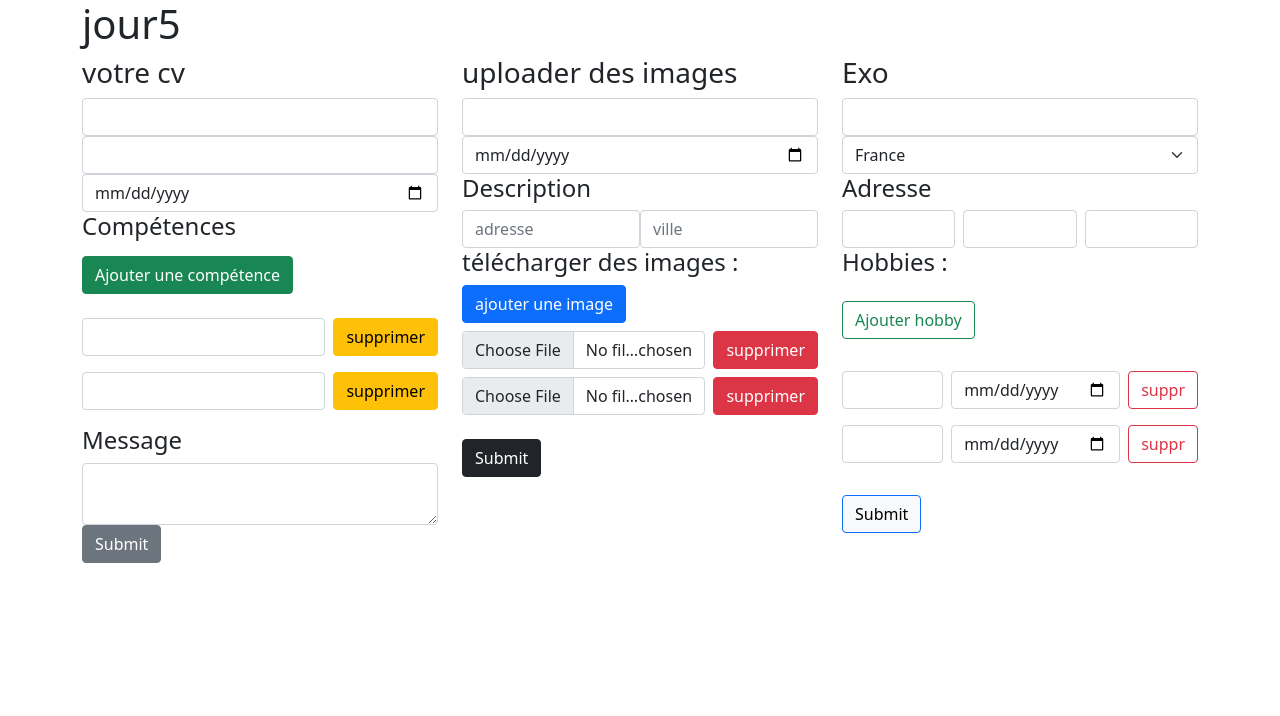
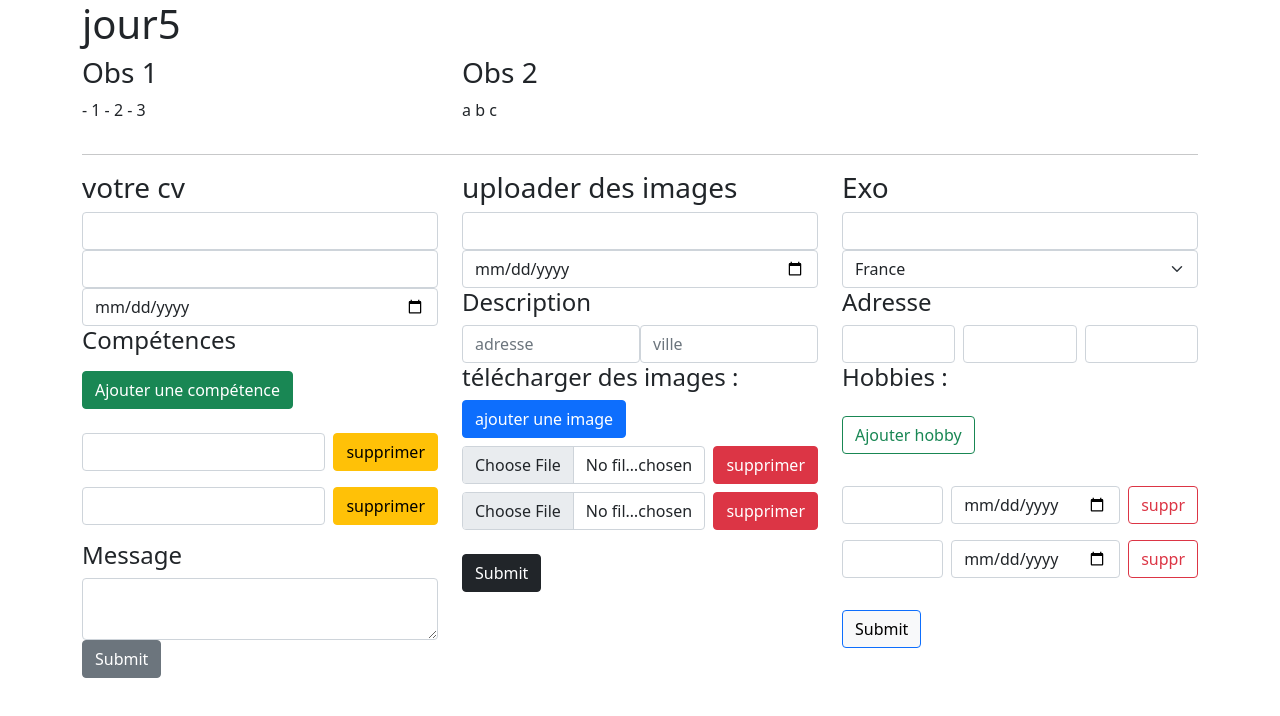
Before and after one commit to webdevproformation/angular-3wa-sept21, an Angular app in the folder semaine2/: page / in a window 1280 px wide. Shown: the top 716 px of the page. Built offline with nearby package versions, Linux system fonts and the light colour scheme.

Commit message:
cas pratique

```diff
--- a/semaine2/src/app/app.component.ts
+++ b/semaine2/src/app/app.component.ts
@@ -7,6 +7,15 @@ import { Component } from '@angular/core';
       <header class="row">
         <h1>{{ title }}</h1>
       </header>
+      <section  class="row">
+        <div class="col-4">
+          <obs1></obs1>
+        </div>
+        <div class="col-4">
+          <obs2></obs2>
+        </div>
+      </section>
+      <hr>
       <section class="row">
         <div class="col-4">
           <cv></cv>
--- a/semaine2/src/app/app.module.ts
+++ b/semaine2/src/app/app.module.ts
@@ -5,6 +5,8 @@ import { AppComponent } from './app.component';
 import { CvComponent } from './jour5/cv.component';
 import { UploadComponent } from './jour5/upload.component';
 import { ExoComponent } from './jour5/exo.component';
+import { Obs1Component } from './jour5/obs1.component';
+import { Obs2Component } from './jour5/obs2.component';
 
 
 
@@ -13,7 +15,9 @@ import { ExoComponent } from './jour5/exo.component';
     AppComponent,
     CvComponent,
     UploadComponent,
-    ExoComponent
+    ExoComponent,
+    Obs1Component,
+    Obs2Component
   ],
   imports: [
     BrowserModule,
--- /dev/null
+++ b/semaine2/src/app/jour5/obs1.component.ts
@@ -0,0 +1,35 @@
+import { Component, OnInit } from '@angular/core';
+import { Observable } from "rxjs";
+
+@Component({
+  selector: 'obs1',
+  template: `
+    <h3>Obs 1</h3>
+    <p>{{ nombre }}</p>
+  `
+})
+export class Obs1Component implements OnInit {
+  public nombre : string | null = "";
+  constructor( ) { }
+  ngOnInit(): void {
+    const $obs1 = new Observable( ( observer ) => {
+      observer.next(1);
+      observer.next(2);
+      // observer.complete(); // stopper le flux d'envoie des données depuis la source de données
+      observer.next(3);
+      // fonction qui est exécutée suite à un complete // ou à une désinscription à l'observable
+      return () => {
+        console.log("fin")
+      }
+    } )
+    // abonnement
+    const abonnementObs1 = $obs1.subscribe( ( chiffre  ) => {
+      this.nombre += ` - ${chiffre}`;
+    } )
+
+    // désabonnement
+    abonnementObs1.unsubscribe(); // supprimer l'abonnement à la source de données
+    // supprimer l'abonnement permet de libéré la RAM pour écouter les envois de données
+  }
+
+}
--- /dev/null
+++ b/semaine2/src/app/jour5/obs2.component.ts
@@ -0,0 +1,32 @@
+import { Component, OnInit } from '@angular/core';
+import { Observable } from 'rxjs';
+
+@Component({
+  selector: 'obs2',
+  template: `
+    <h3>Obs 2</h3>
+    <p>{{ texte }}</p>
+  `,
+  styles: [
+  ]
+})
+export class Obs2Component implements OnInit {
+  public texte : string = "";
+  constructor() { }
+
+  ngOnInit(): void {
+    const abonnement = this.data().subscribe( data => {
+      this.texte += ` ${data} `;
+    } )
+    abonnement.unsubscribe();
+  }
+
+  public data(){
+    return new Observable( (observer) => {
+      observer.next("a");
+      observer.next("b");
+      observer.next("c");
+    } )
+  }
+
+}
```
Also changed, not shown: 1 other file (tests, documents, lock files or other folders).
